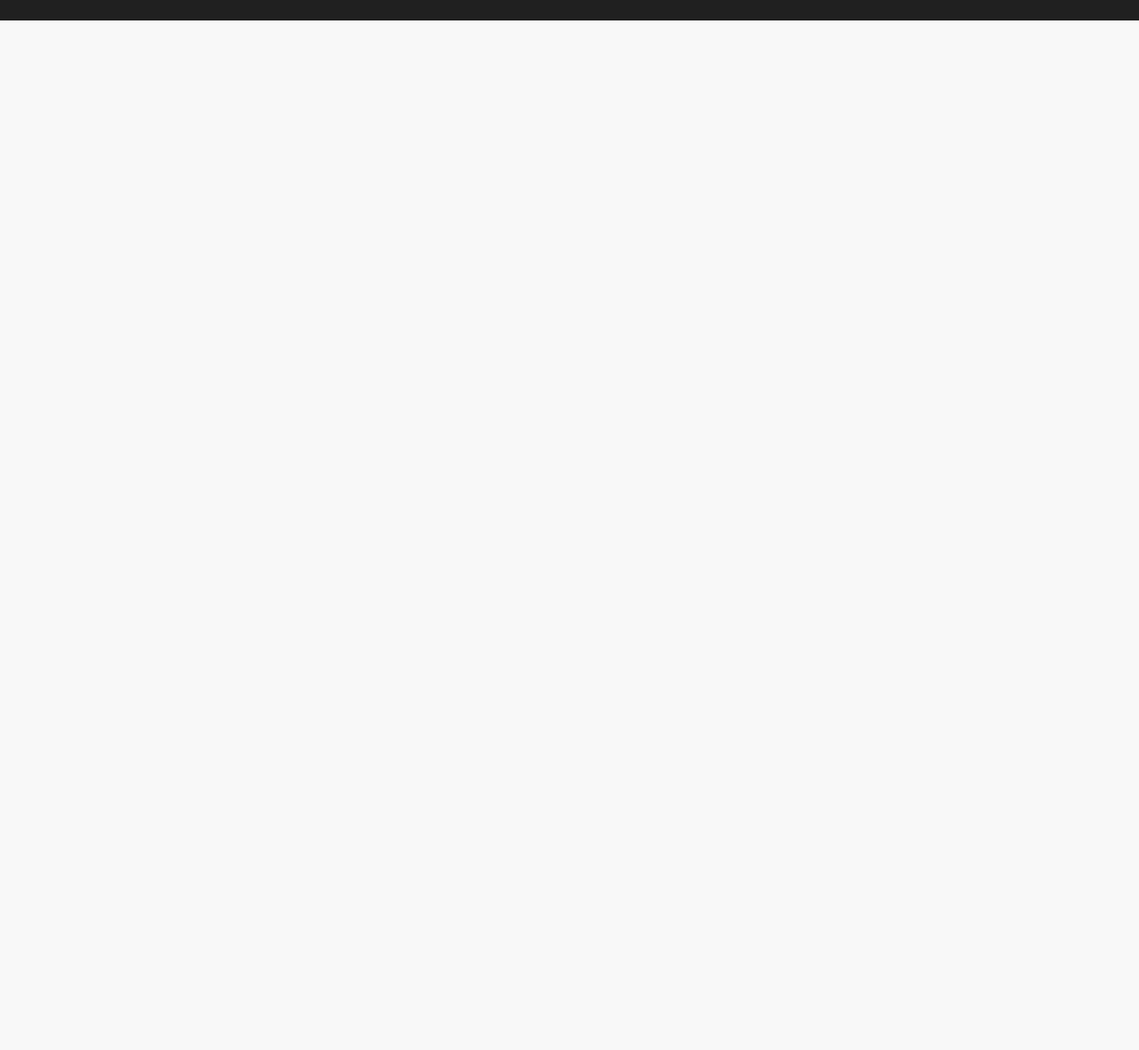
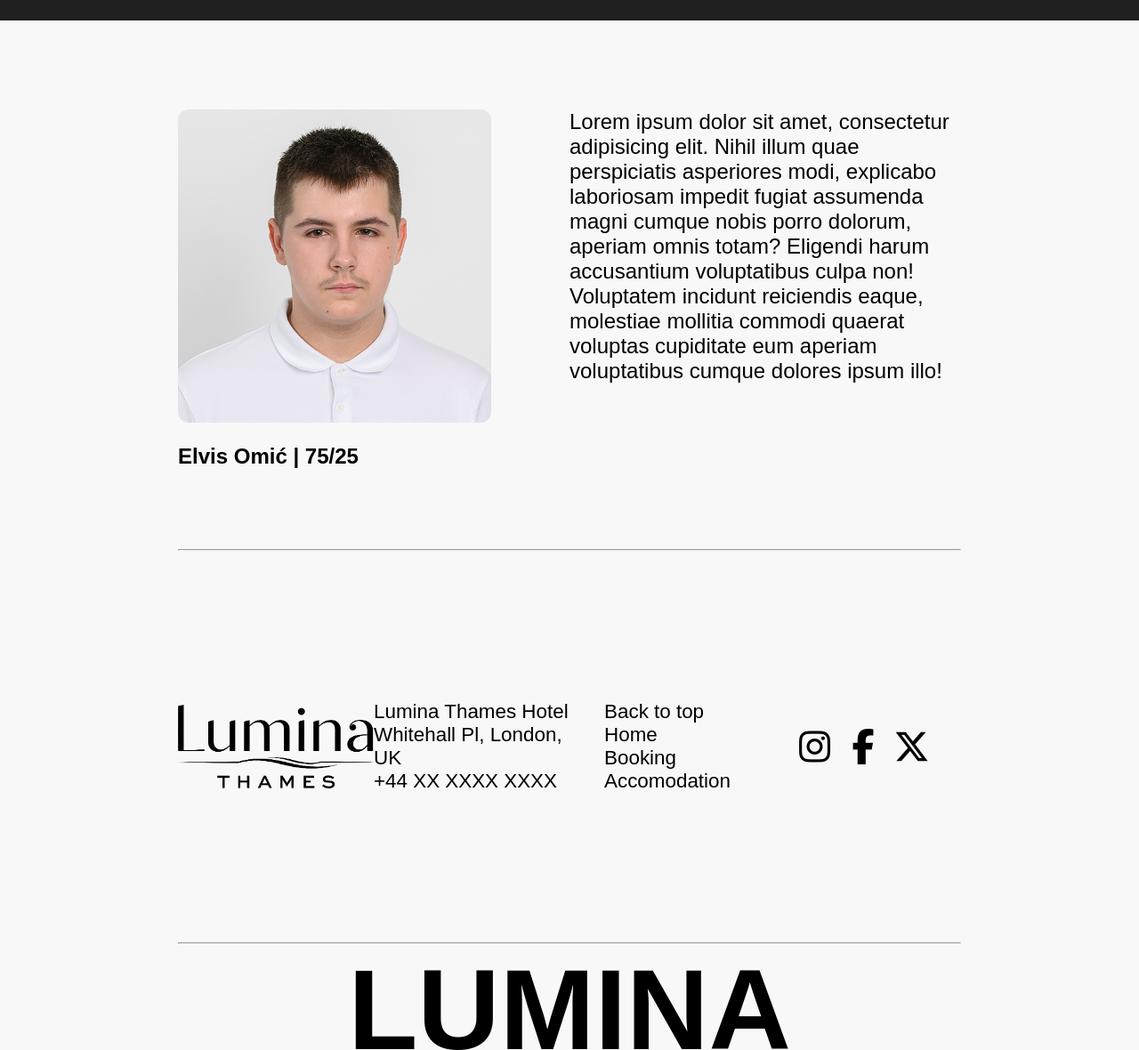
Before and after one commit to elvisomic/lumina-thames, a plain HTML site: page author.html in a window 1280 px wide. Shown: the part 77-1257 px from the top of the page at 89% size. Before the commit the page ends 800 px from the top, so only its background shows below. Drawn offline with Linux system fonts and the light colour scheme.

Commit message:
Filled out layout of  author page

```diff
--- a/assets/css/style.css
+++ b/assets/css/style.css
@@ -346,3 +346,26 @@ body{
     text-align: center;
     font-size: 128px;
 }
+
+#authorRegion{
+    padding: 80px 200px;
+}
+
+#leftAuthor{
+    float:left;
+    width: 50%;
+}
+
+#leftAuthor img{
+    width: 80%;
+    object-fit: cover;
+    margin: 20px 0px;
+    border-radius: 12px;
+}
+
+#authorText{
+    margin: 20px 0px;
+    width: 50%;
+    float:right;
+    font-size: 24px;
+}
--- a/author.html
+++ b/author.html
@@ -3,6 +3,7 @@
 <head>
     <meta charset="UTF-8" />
     <meta name="viewport" content="width=device-width, initial-scale=1.0" />
+    <link rel="stylesheet" href="https://cdnjs.cloudflare.com/ajax/libs/font-awesome/7.0.1/css/all.min.css" />
     <link rel="stylesheet" type="text/css" href="assets/css/style.css" />
     <title>Lumina Thames</title>
 </head>
@@ -22,5 +23,47 @@
         <a href="" class="head-right">ZIP DOWNLOAD</a>
     </div>
 
+    <div id="authorRegion">
+        <div id="leftAuthor">
+            <img src="assets/img/ElvisOmic.jpg" alt="Portrait image of author">
+            <h2>Elvis Omić | 75/25</h3>
+        </div>
+        <p id="authorText">Lorem ipsum dolor sit amet, consectetur adipisicing elit. Nihil illum quae perspiciatis asperiores modi, explicabo laboriosam impedit fugiat assumenda magni cumque nobis porro dolorum, aperiam omnis totam? Eligendi harum accusantium voluptatibus culpa non! Voluptatem incidunt reiciendis eaque, molestiae mollitia commodi quaerat voluptas cupiditate eum aperiam voluptatibus cumque dolores ipsum illo!</p>
+        <div class="cleaner"></div>
+    </div>
+
+    <div class="footer">
+        <hr />
+
+        <div id="footerSection">
+            <div class="footerContainer">
+                <img src="assets/img/logoBlack.png" alt="Logo Footer Section">
+            </div>
+            <div class="footerContainer">
+                <p class="address">Lumina Thames Hotel</p>
+                <p class="address">Whitehall Pl, London, UK</p>
+                <p class="address">+44 XX XXXX XXXX</p>
+            </div>
+            <div class="footerContainer">
+                <ul id="links">
+                    <li><a href="#" >Back to top</a></li>
+                    <li><a href="index.html" >Home</a></li>
+                    <li><a href="booking.html" >Booking</a></li>
+                    <li><a href="rooms.html" >Accomodation</a></li>
+                </ul>
+            </div>
+            <div class="footerContainer">
+                <ul id="sclMedia">
+                    <li><a href="https://www.instagram.com/" class="sclMedia"><span class="fa-brands fa-instagram sclMediaSpan"></span></a></li>
+                    <li><a href="https://www.facebook.com/" class="sclMedia"><span class="fa-brands fa-facebook-f sclMediaSpan"></span></a></li>
+                    <li><a href="https://www.x.com/" class="sclMedia"><span class="fa-brands fa-x-twitter sclMediaSpan"></span></a></li>
+                </ul>
+            </div>
+        </div>
+
+        <hr />
+
+        <h1 id="footerText">LUMINA THAMES</h1>
+    </div>
 </body>
 </html>
```
Also changed, not shown: booking.html (+34 -0 lines), rooms.html (+35 -0 lines), assets/img/ElvisOmic.jpg (added).
